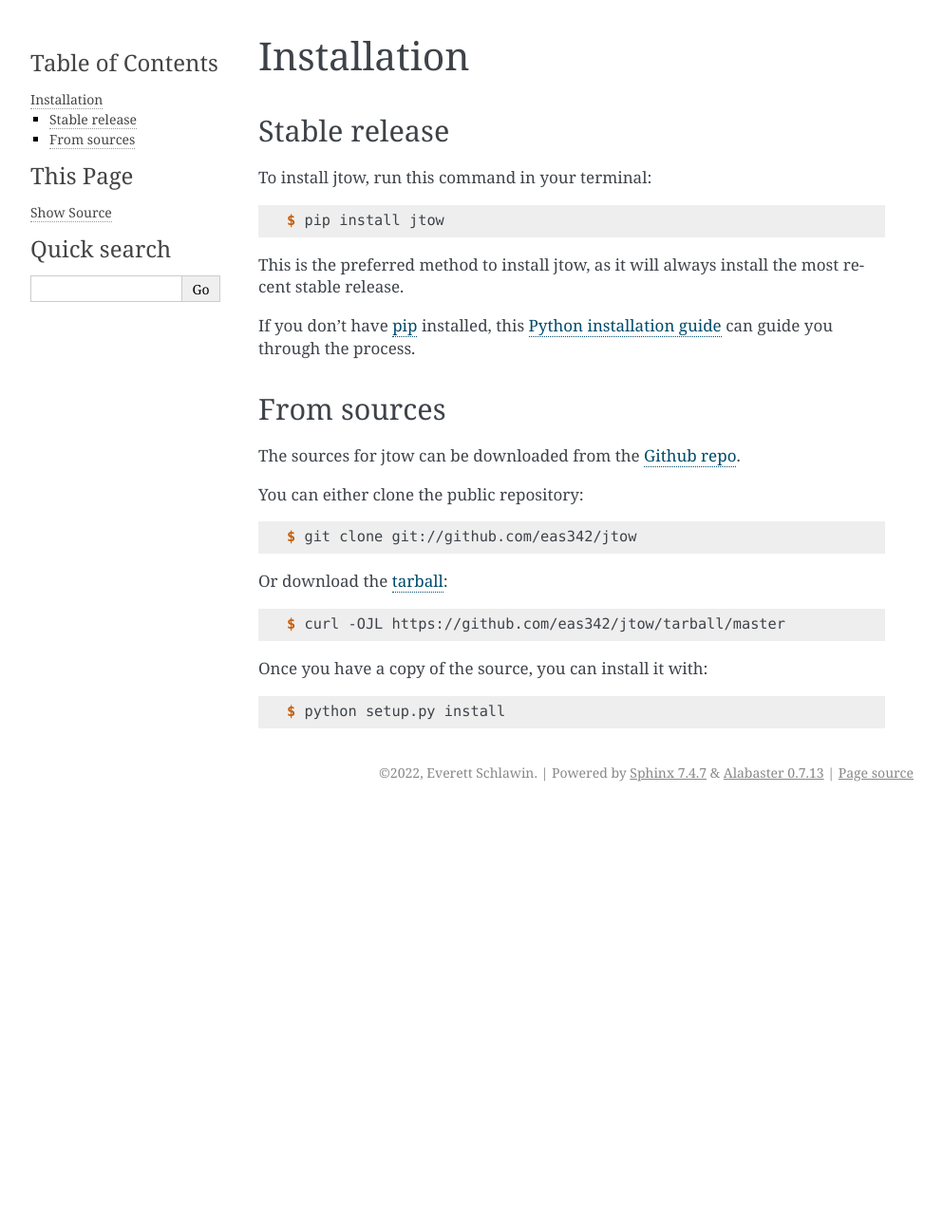
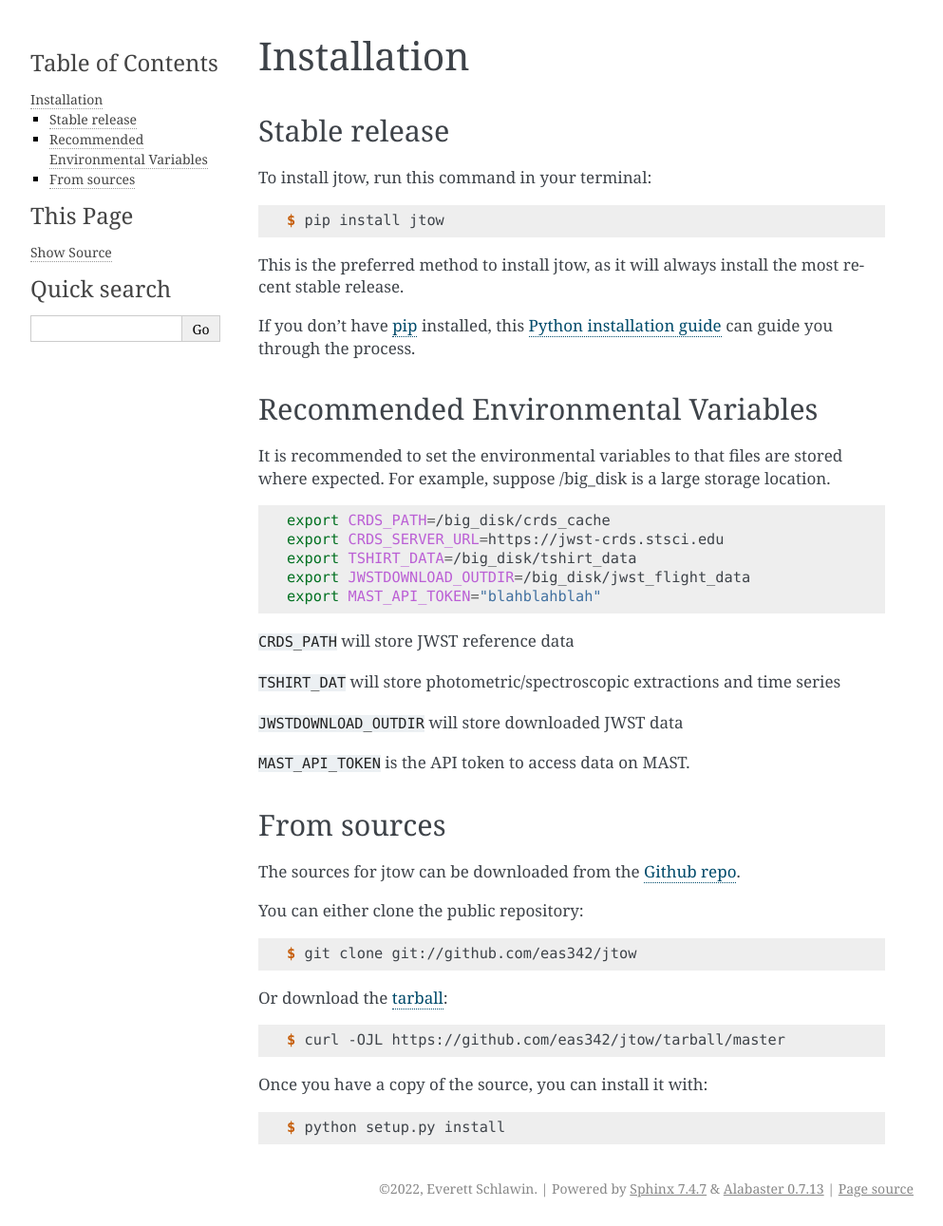
Before and after one commit to eas342/jtow, a Sphinx documentation site: the page built from docs/installation.rst, in a window 1280 px wide. Shown: the whole page at 95% size, without its empty margins (148-1141 px from the left). Built offline with Sphinx 7.4.7, drawn with Linux system fonts in a browser that asks for light colours; pages that are not in the unit, such as notebooks, are missing from menus; before the commit the page ends 900 px from its top, so only the background shows below that.

Commit message:
save instructions on setting up env variables

```diff
--- a/docs/installation.rst
+++ b/docs/installation.rst
@@ -21,6 +21,28 @@ you through the process.
 
 .. _pip: https://pip.pypa.io
 .. _Python installation guide: http://docs.python-guide.org/en/latest/starting/installation/
+
+
+Recommended Environmental Variables
+-----------------------------------
+It is recommended to set the environmental variables to that files are stored where expected.
+For example, suppose /big_disk is a large storage location.
+
+.. code-block:: bash
+
+    export CRDS_PATH=/big_disk/crds_cache
+    export CRDS_SERVER_URL=https://jwst-crds.stsci.edu
+    export TSHIRT_DATA=/big_disk/tshirt_data
+    export JWSTDOWNLOAD_OUTDIR=/big_disk/jwst_flight_data
+    export MAST_API_TOKEN="blahblahblah"
+
+:code:`CRDS_PATH` will store JWST reference data
+
+:code:`TSHIRT_DAT` will store photometric/spectroscopic extractions and time series
+
+:code:`JWSTDOWNLOAD_OUTDIR` will store downloaded JWST data
+
+:code:`MAST_API_TOKEN` is the API token to access data on MAST.
 
 
 From sources
```
